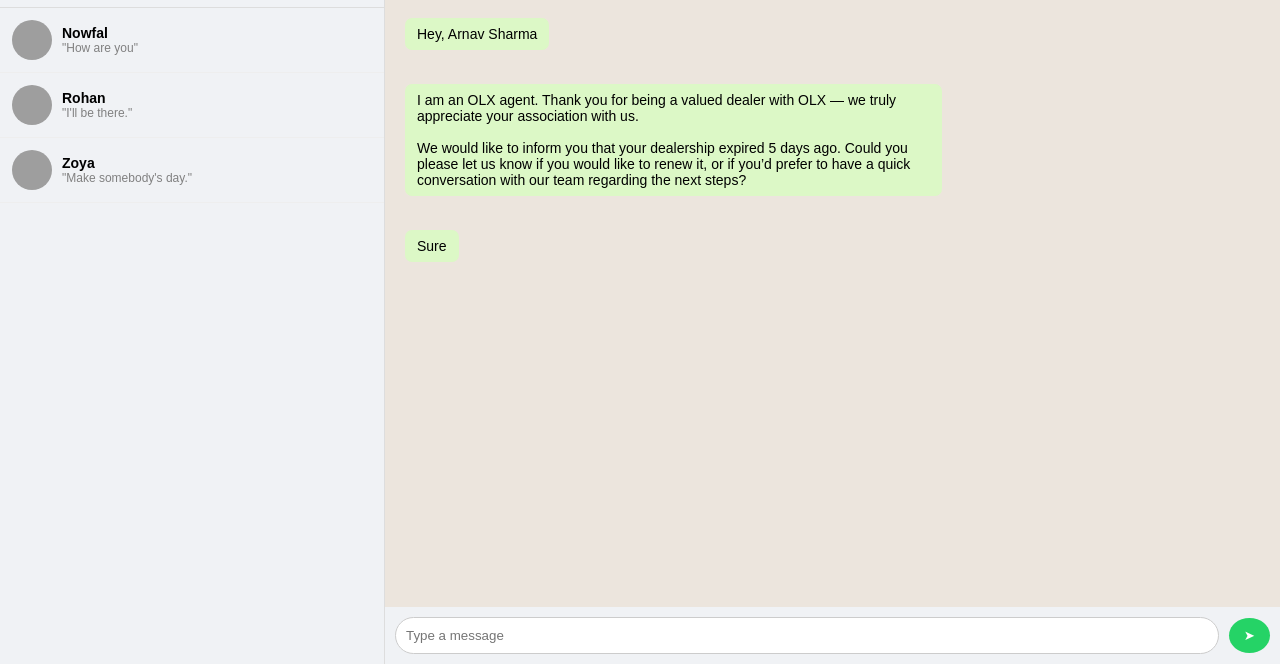
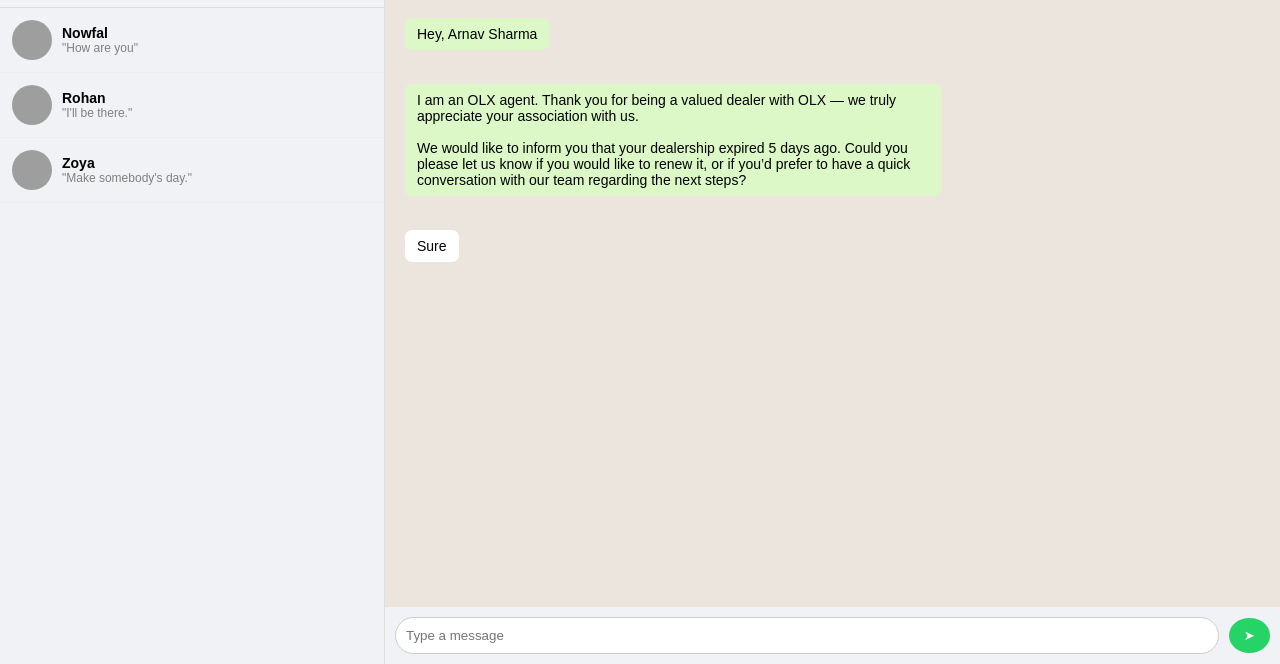
Before and after one commit to ARNAV-SHARMA-007/Olx-Demo, a plain HTML site: page index.html in a window 1280 px wide. Shown: the part 136-800 px from the top of the page. Drawn offline with nearby package versions, Linux system fonts and the light colour scheme; grey boxes are pictures that could not be loaded.

Commit message:
Update index.html

```diff
--- a/index.html
+++ b/index.html
@@ -190,7 +190,7 @@
       <div class="message sent">I am an OLX agent. Thank you for being a valued dealer with OLX — we truly appreciate your association with us.<br></br>
 		  We would like to inform you that your dealership expired 5 days ago. Could you please let us know if you would like to renew it,
 		  or if you’d prefer to have a quick conversation with our team regarding the next steps? </div><br></br>
-		      <div class="message sent">Sure</div>
+		      <div class="message received">Sure</div>
 
     </div>
     <div class="chat-input">
```
